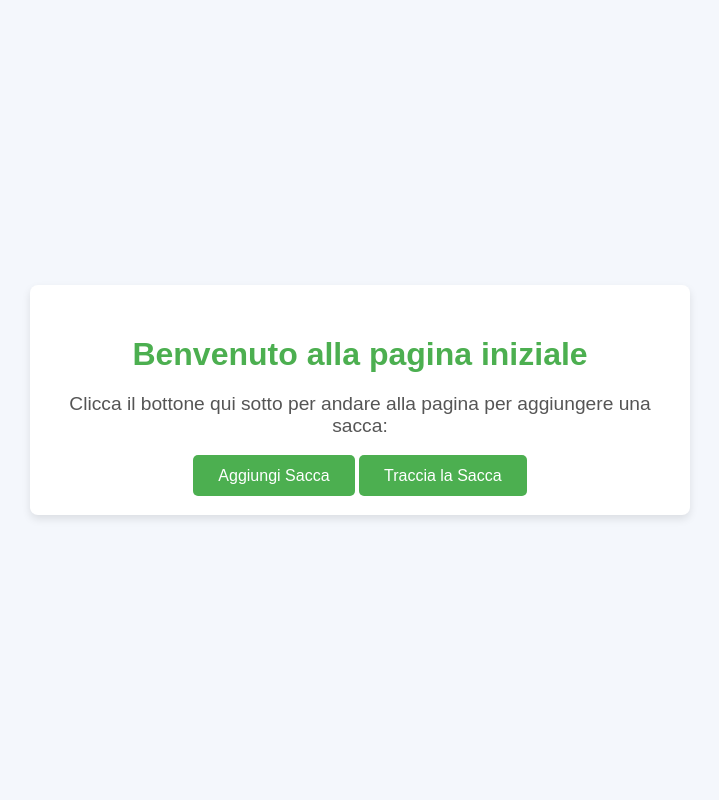
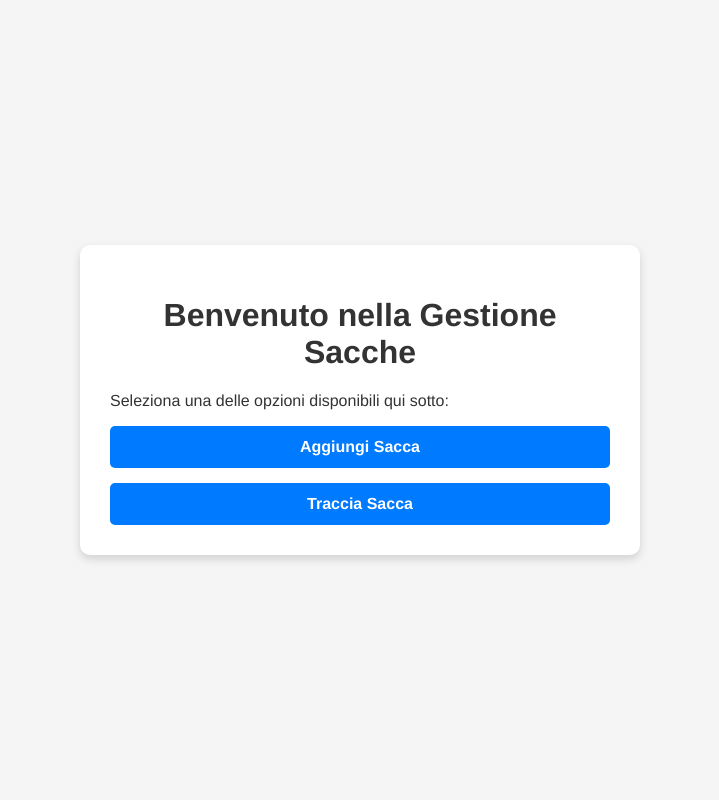
Before and after one commit to danielenglaro/BloodChain, a Python web app: template templates/index.html in a window 1280 px wide. Shown: the whole page, without its empty margins (280-999 px from the left). Run offline with Jinja, Linux system fonts and the light colour scheme; the template is opened without the code that fills it, so the values that code supplies are empty.

Commit message:
Signed-off-by: giacomos <giacomo.serpe@gmail.com>

```diff
--- /dev/null
+++ b/static/css/style.css
@@ -0,0 +1,94 @@
+/* Stile per il corpo */
+body {
+    font-family: 'Helvetica Neue', Helvetica, Arial, sans-serif;
+    background-color: #f5f5f5;
+    margin: 0;
+    padding: 0;
+    color: #333;
+    display: flex;
+    justify-content: center;
+    align-items: center;
+    min-height: 100vh;
+}
+
+/* Contenitore principale */
+.container {
+    background-color: #ffffff;
+    padding: 30px;
+    border-radius: 10px;
+    box-shadow: 0 4px 10px rgba(0, 0, 0, 0.15);
+    width: 100%;
+    max-width: 500px;
+    text-align: left;
+}
+
+/* Titoli */
+h1, h2 {
+    color: #333333;
+    font-weight: bold;
+    text-align: center;
+}
+
+/* Input e textarea */
+input, textarea {
+    width: 100%;
+    padding: 10px;
+    margin: 10px 0;
+    border: 1px solid #cccccc;
+    border-radius: 5px;
+    font-size: 1rem;
+    background-color: #fafafa;
+}
+
+/* Bottoni */
+button {
+    width: 100%;
+    padding: 12px;
+    margin-top: 15px;
+    font-size: 1rem;
+    font-weight: bold;
+    border: none;
+    border-radius: 5px;
+    color: white;
+    background-color: #007bff;
+    cursor: pointer;
+    transition: background-color 0.3s ease;
+}
+
+button:hover {
+    background-color: #0056b3;
+}
+
+/* Link come bottoni */
+a.button {
+    display: block;
+    text-decoration: none;
+    background-color: #007bff;
+    color: white;
+    text-align: center;
+    padding: 12px;
+    margin-top: 15px;
+    border-radius: 5px;
+    font-weight: bold;
+}
+
+a.button:hover {
+    background-color: #0056b3;
+}
+
+/* Divisore */
+.divider {
+    margin: 20px 0;
+    border-top: 1px solid #e6e6e6;
+}
+
+/* Box risultato */
+.result {
+    background-color: #f9f9f9;
+    border: 1px solid #e6e6e6;
+    padding: 15px;
+    border-radius: 5px;
+    font-family: 'Courier New', Courier, monospace;
+    color: #333333;
+    overflow-wrap: break-word;
+}
--- a/templates/index.html
+++ b/templates/index.html
@@ -3,80 +3,18 @@
 <head>
     <meta charset="UTF-8">
     <meta name="viewport" content="width=device-width, initial-scale=1.0">
-    <title>Pagina Iniziale</title>
-    <style>
-        /* Stile per il corpo della pagina */
-        body {
-            font-family: 'Arial', sans-serif;
-            background-color: #f4f7fc;
-            margin: 0;
-            padding: 0;
-            display: flex;
-            justify-content: center;
-            align-items: center;
-            height: 100vh;
-            flex-direction: column;
-        }
-
-        /* Box principale per contenere il contenuto */
-        .container {
-            background-color: white;
-            padding: 30px;
-            border-radius: 8px;
-            box-shadow: 0px 4px 8px rgba(0, 0, 0, 0.1);
-            width: 80%;
-            max-width: 600px;
-            text-align: center;
-        }
-
-        /* Titolo della pagina */
-        h1 {
-            color: #4CAF50;
-            font-size: 2rem;
-            margin-bottom: 20px;
-        }
-
-        /* Testo descrittivo */
-        p {
-            font-size: 1.2rem;
-            color: #555;
-            margin-bottom: 30px;
-        }
-
-        /* Bottoni */
-        .button {
-            background-color: #4CAF50;
-            color: white;
-            padding: 12px 25px;
-            font-size: 1rem;
-            border: none;
-            border-radius: 5px;
-            cursor: pointer;
-            text-decoration: none;
-            transition: background-color 0.3s ease;
-        }
-
-        .button:hover {
-            background-color: #45a049;
-        }
-
-        /* Footer */
-        footer {
-            margin-top: 30px;
-            font-size: 0.9rem;
-            color: #777;
-        }
-
-    </style>
+    <title>Pagina Principale</title>
+    <!-- Collegamento al file CSS centralizzato -->
+    <link rel="stylesheet" href="/static/css/style.css">
 </head>
 <body>
     <div class="container">
-        <h1>Benvenuto alla pagina iniziale</h1>
-        <p>Clicca il bottone qui sotto per andare alla pagina per aggiungere una sacca:</p>
+        <h1>Benvenuto nella Gestione Sacche</h1>
+        <p>Seleziona una delle opzioni disponibili qui sotto:</p>
 
-        <!-- Bottone che rimanda alla pagina /aggiungi -->
+        <!-- Link ai diversi percorsi -->
         <a href="/aggiungi" class="button">Aggiungi Sacca</a>
-        <a href="/tracciamento" class="button">Traccia la Sacca</a>
+        <a href="/tracciamento" class="button">Traccia Sacca</a>
     </div>
 </body>
 </html>
```
Also changed, not shown: templates/aggiungi.html (+2 -36 lines), templates/invio.html (+2 -36 lines), templates/tracciamento.html (+2 -67 lines).
